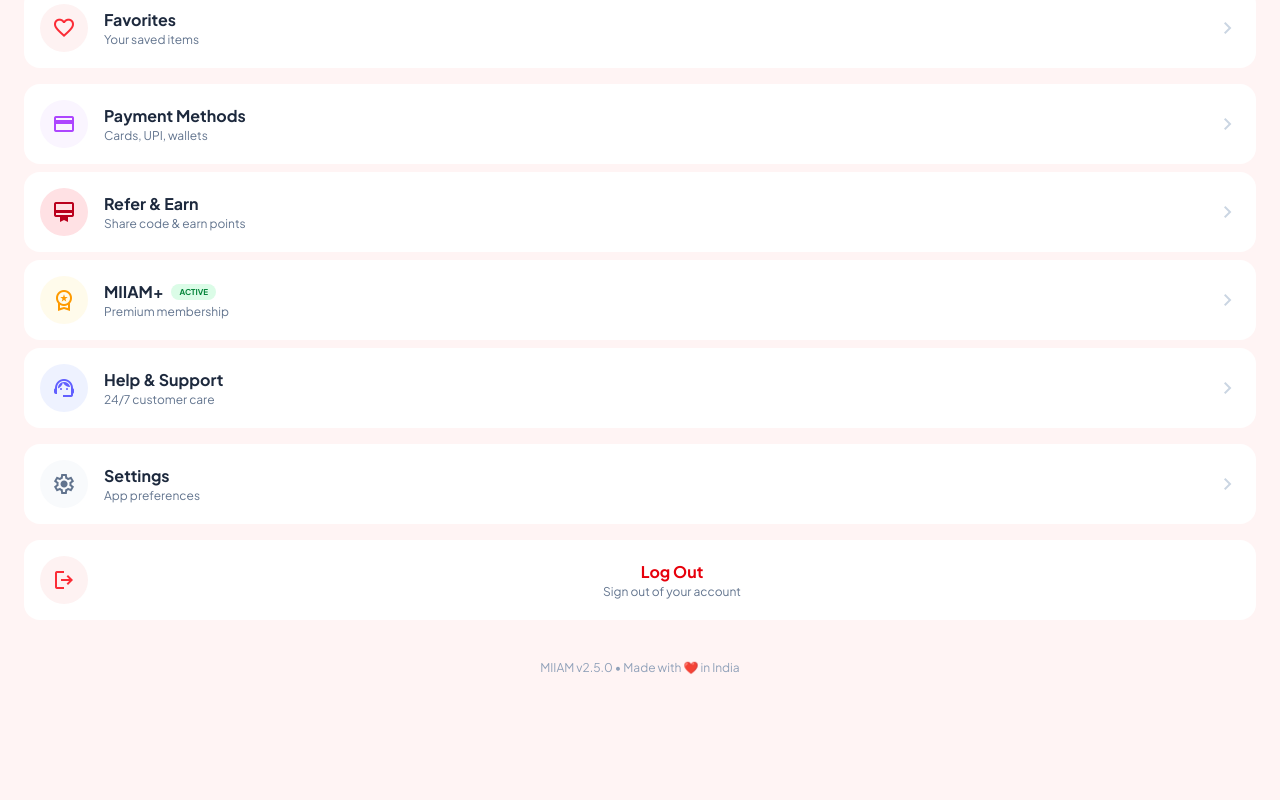
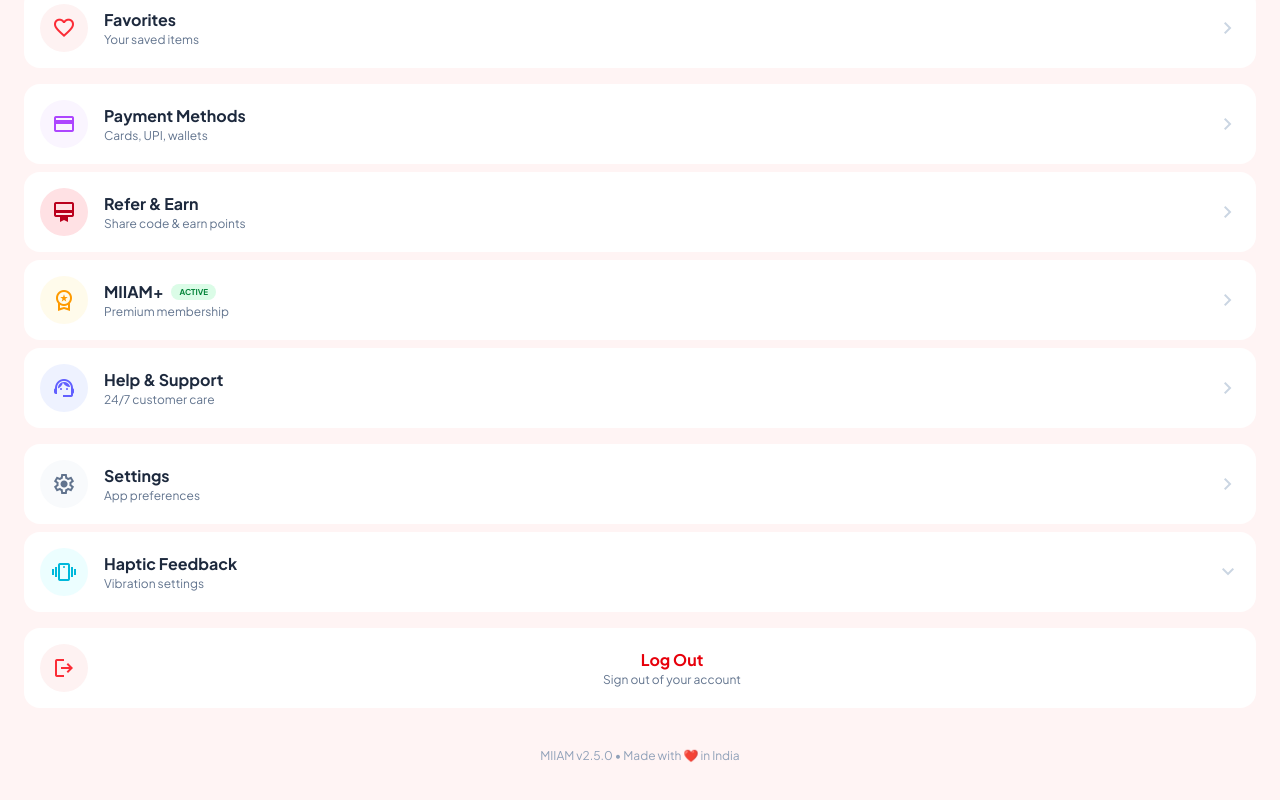
Before and after one commit to mayankinkk/MIIAM, a Next.js app in the folder miiam-app/: page /app/profile in a window 1280 px wide. Shown: the part 764-1564 px from the top of the page. Built offline with nearby package versions, Linux system fonts and the light colour scheme; no server answers.

Commit message:
feat(profile): add haptic feedback toggle with settings panel

```diff
--- a/miiam-app/src/app/app/profile/page.tsx
+++ b/miiam-app/src/app/app/profile/page.tsx
@@ -3,6 +3,7 @@
 import { useState, useEffect } from "react";
 import Link from "next/link";
 import { createClient } from "@/lib/supabase/client";
+import { useHapticStore } from "@/components/HapticFeedback";
 
 const menuItems = [
   { id: "orders", icon: "receipt_long", label: "My Orders", sub: "View all orders", color: "text-blue-500", bg: "bg-blue-50" },
@@ -14,6 +15,7 @@ const menuItems = [
   { id: "subscription", icon: "workspace_premium", label: "MIIAM+", sub: "Premium membership", color: "text-amber-500", bg: "bg-amber-50", badge: "ACTIVE" },
   { id: "support", icon: "support_agent", label: "Help & Support", sub: "24/7 customer care", color: "text-indigo-500", bg: "bg-indigo-50" },
   { id: "settings", icon: "settings", label: "Settings", sub: "App preferences", color: "text-slate-500", bg: "bg-slate-50" },
+  { id: "haptic", icon: "vibration", label: "Haptic Feedback", sub: "Vibration settings", color: "text-cyan-500", bg: "bg-cyan-50", special: true },
 ];
 
 export default function EnhancedProfilePage() {
@@ -21,6 +23,8 @@ export default function EnhancedProfilePage() {
   const [user, setUser] = useState<any>(null);
   const [profile, setProfile] = useState<any>(null);
   const [stats, setStats] = useState({ orders: 0, reviews: 0, saved: 0 });
+  const [showHapticSettings, setShowHapticSettings] = useState(false);
+  const { settings, updateSetting, triggerHaptic } = useHapticStore();
 
   useEffect(() => {
     async function loadUserAndProfile() {
@@ -186,6 +190,25 @@ export default function EnhancedProfilePage() {
         {/* Settings Section */}
         <div className="space-y-2">
           {menuItems.slice(8).map((item) => (
+            item.special ? (
+              <button
+                key={item.id}
+                onClick={() => {
+                  triggerHaptic("medium");
+                  setShowHapticSettings(!showHapticSettings);
+                }}
+                className="w-full bg-white rounded-2xl p-4 flex items-center gap-4 hover:shadow-md transition-shadow"
+              >
+                <div className={`w-12 h-12 rounded-xl ${item.bg} flex items-center justify-center`}>
+                  <span className={`material-symbols-outlined ${item.color}`}>{item.icon}</span>
+                </div>
+                <div className="flex-1 text-left">
+                  <p className="font-bold text-slate-800">{item.label}</p>
+                  <p className="text-xs text-slate-500">{item.sub}</p>
+                </div>
+                <span className={`material-symbols-outlined text-slate-300 transition-transform ${showHapticSettings ? "rotate-180" : ""}`}>expand_more</span>
+              </button>
+            ) : (
               <Link key={item.id} href={`/app/${item.id}`} className="block bg-white rounded-2xl p-4 flex items-center gap-4 hover:shadow-md transition-shadow">
                 <div className={`w-12 h-12 rounded-xl ${item.bg} flex items-center justify-center`}>
                   <span className={`material-symbols-outlined ${item.color}`}>{item.icon}</span>
@@ -196,8 +219,100 @@ export default function EnhancedProfilePage() {
                 </div>
                 <span className="material-symbols-outlined text-slate-300">chevron_right</span>
               </Link>
+            )
           ))}
         </div>
+
+        {/* Haptic Feedback Settings Panel */}
+        {showHapticSettings && (
+          <div className="bg-white rounded-2xl p-4 space-y-2 animate-fade-in">
+            <div className="flex items-center gap-3 mb-4 pb-3 border-b border-slate-100">
+              <span className="material-symbols-outlined text-[#ba001c]">vibration</span>
+              <p className="font-bold text-slate-800">Haptic Feedback Settings</p>
+            </div>
+
+            <button
+              onClick={() => updateSetting("enabled", !settings.enabled)}
+              className="w-full flex items-center justify-between py-3 hover:bg-slate-50 rounded-xl px-2 transition-colors"
+            >
+              <div className="flex items-center gap-3">
+                <div className="w-10 h-10 rounded-xl bg-cyan-50 flex items-center justify-center">
+                  <span className="material-symbols-outlined text-cyan-500">power_settings_new</span>
+                </div>
+                <div className="text-left">
+                  <p className="font-semibold text-slate-800">Enable Haptics</p>
+                  <p className="text-xs text-slate-500">Master toggle for all vibrations</p>
+                </div>
+              </div>
+              <div className={`w-12 h-7 rounded-full relative transition-colors ${settings.enabled ? "bg-[#ba001c]" : "bg-slate-300"}`}>
+                <div className={`absolute top-1 w-5 h-5 bg-white rounded-full shadow-md transition-all ${settings.enabled ? "left-6" : "left-1"}`} />
+              </div>
+            </button>
+
+            <button
+              onClick={() => {
+                if (settings.enabled) triggerHaptic("light");
+                updateSetting("light", !settings.light);
+              }}
+              className="w-full flex items-center justify-between py-3 hover:bg-slate-50 rounded-xl px-2 transition-colors"
+            >
+              <div className="flex items-center gap-3">
+                <div className="w-10 h-10 rounded-xl bg-green-50 flex items-center justify-center">
+                  <span className="material-symbols-outlined text-green-500 text-lg">circle</span>
+                </div>
+                <div className="text-left">
+                  <p className="font-semibold text-slate-800">Light Tap</p>
+                  <p className="text-xs text-slate-500">Brief feedback (10ms)</p>
+                </div>
+              </div>
+              <div className={`w-12 h-7 rounded-full relative transition-colors ${settings.light ? "bg-[#ba001c]" : "bg-slate-300"}`}>
+                <div className={`absolute top-1 w-5 h-5 bg-white rounded-full shadow-md transition-all ${settings.light ? "left-6" : "left-1"}`} />
+              </div>
+            </button>
+
+            <button
+              onClick={() => {
+                if (settings.enabled) triggerHaptic("medium");
+                updateSetting("medium", !settings.medium);
+              }}
+              className="w-full flex items-center justify-between py-3 hover:bg-slate-50 rounded-xl px-2 transition-colors"
+            >
+              <div className="flex items-center gap-3">
+                <div className="w-10 h-10 rounded-xl bg-amber-50 flex items-center justify-center">
+                  <span className="material-symbols-outlined text-amber-500 text-lg">radio_button_checked</span>
+                </div>
+                <div className="text-left">
+                  <p className="font-semibold text-slate-800">Medium Tap</p>
+                  <p className="text-xs text-slate-500">Standard feedback (25ms)</p>
+                </div>
+              </div>
+              <div className={`w-12 h-7 rounded-full relative transition-colors ${settings.medium ? "bg-[#ba001c]" : "bg-slate-300"}`}>
+                <div className={`absolute top-1 w-5 h-5 bg-white rounded-full shadow-md transition-all ${settings.medium ? "left-6" : "left-1"}`} />
+              </div>
+            </button>
+
+            <button
+              onClick={() => {
+                if (settings.enabled) triggerHaptic("heavy");
+                updateSetting("heavy", !settings.heavy);
+              }}
+              className="w-full flex items-center justify-between py-3 hover:bg-slate-50 rounded-xl px-2 transition-colors"
+            >
+              <div className="flex items-center gap-3">
+                <div className="w-10 h-10 rounded-xl bg-red-50 flex items-center justify-center">
+                  <span className="material-symbols-outlined text-red-500 text-lg">lens</span>
+                </div>
+                <div className="text-left">
+                  <p className="font-semibold text-slate-800">Heavy Tap</p>
+                  <p className="text-xs text-slate-500">Strong feedback (150ms)</p>
+                </div>
+              </div>
+              <div className={`w-12 h-7 rounded-full relative transition-colors ${settings.heavy ? "bg-[#ba001c]" : "bg-slate-300"}`}>
+                <div className={`absolute top-1 w-5 h-5 bg-white rounded-full shadow-md transition-all ${settings.heavy ? "left-6" : "left-1"}`} />
+              </div>
+            </button>
+          </div>
+        )}
 
         {/* Logout */}
         <button
--- /dev/null
+++ b/miiam-app/src/components/HapticFeedback.tsx
@@ -0,0 +1,117 @@
+"use client";
+
+import { create } from "zustand";
+import { persist } from "zustand/middleware";
+
+interface HapticSettings {
+  enabled: boolean;
+  light: boolean;
+  medium: boolean;
+  heavy: boolean;
+}
+
+interface HapticStore {
+  settings: HapticSettings;
+  updateSetting: (key: keyof HapticSettings, value: boolean) => void;
+  triggerHaptic: (type?: "light" | "medium" | "heavy") => void;
+}
+
+export const useHapticStore = create<HapticStore>()(
+  persist(
+    (set, get) => ({
+      settings: {
+        enabled: true,
+        light: true,
+        medium: true,
+        heavy: true,
+      },
+
+      updateSetting: (key, value) => {
+        set((state) => ({
+          settings: { ...state.settings, [key]: value },
+        }));
+      },
+
+      triggerHaptic: (type = "medium") => {
+        const { settings } = get();
+        if (!settings.enabled || !settings[type]) return;
+
+        if (typeof navigator !== "undefined" && navigator.vibrate) {
+          const patterns: Record<string, number | number[]> = {
+            light: 10,
+            medium: 25,
+            heavy: [50, 30, 50],
+          };
+          navigator.vibrate(patterns[type]);
+        }
+      },
+    }),
+    { name: "miiam-haptic-settings" }
+  )
+);
+
+export function HapticToggle({
+  label,
+  description,
+  settingKey,
+}: {
+  label: string;
+  description?: string;
+  settingKey: keyof HapticSettings;
+}) {
+  const { settings, updateSetting } = useHapticStore();
+  const isEnabled = settings[settingKey] as boolean;
+
+  return (
+    <button
+      onClick={() => updateSetting(settingKey, !isEnabled)}
+      className="w-full flex items-center justify-between py-4 border-b border-slate-100 hover:bg-slate-50 transition-colors"
+    >
+      <div className="flex items-center gap-3">
+        <div className={`w-10 h-10 rounded-xl flex items-center justify-center transition-colors ${
+          isEnabled ? "bg-[#ba001c]/10" : "bg-slate-100"
+        }`}>
+          <span className={`material-symbols-outlined ${isEnabled ? "text-[#ba001c]" : "text-slate-400"}`}>
+            vibration
+          </span>
+        </div>
+        <div className="text-left">
+          <p className="font-semibold text-slate-800">{label}</p>
+          {description && <p className="text-xs text-slate-500">{description}</p>}
+        </div>
+      </div>
+      <div className={`w-12 h-7 rounded-full relative transition-colors ${
+        isEnabled ? "bg-[#ba001c]" : "bg-slate-300"
+      }`}>
+        <div className={`absolute top-1 w-5 h-5 bg-white rounded-full shadow-md transition-all ${
+          isEnabled ? "left-6" : "left-1"
+        }`} />
+      </div>
+    </button>
+  );
+}
+
+export function HapticButton({
+  children,
+  onClick,
+  type = "medium" as "light" | "medium" | "heavy",
+  className = "",
+}: {
+  children: React.ReactNode;
+  onClick: () => void;
+  type?: "light" | "medium" | "heavy";
+  className?: string;
+}) {
+  const { triggerHaptic } = useHapticStore();
+
+  const handleClick = () => {
+    triggerHaptic(type);
+    onClick();
+  };
+
+  return (
+    <button onClick={handleClick} className={className}>
+      {children}
+    </button>
+  );
+}
```
Lines whose indentation alone changed are shown as unchanged.
